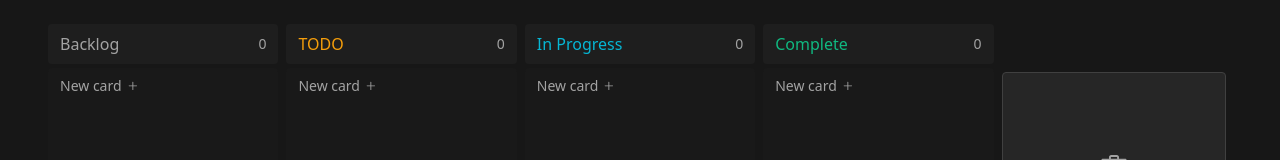
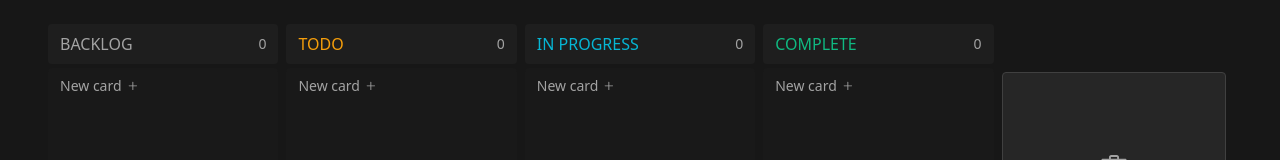
Before and after one commit to LuisNivar/my-kanban-board, a React (Vite) app: page / in a window 1280 px wide. Shown: the top 160 px of the page. Built offline with nearby package versions, Linux system fonts and the light colour scheme.

Commit message:
Change column title to uppercase

```diff
--- a/src/components/Kanban.tsx
+++ b/src/components/Kanban.tsx
@@ -20,7 +20,7 @@ function Board() {
   return (
     <div className="grid gap-2 grid-cols-5 ">
       <Column
-        title="Backlog"
+        title="BACKLOG"
         name="backlog"
         headingColor="text-neutral-400"
         cards={cards}
@@ -32,13 +32,13 @@ function Board() {
         cards={cards}
       />
       <Column
-        title="In Progress"
+        title="IN PROGRESS"
         name="in-progress"
         headingColor="text-cyan-500"
         cards={cards}
       />
       <Column
-        title="Complete"
+        title="COMPLETE"
         name="complete"
         headingColor="text-emerald-500"
         cards={cards}
```
